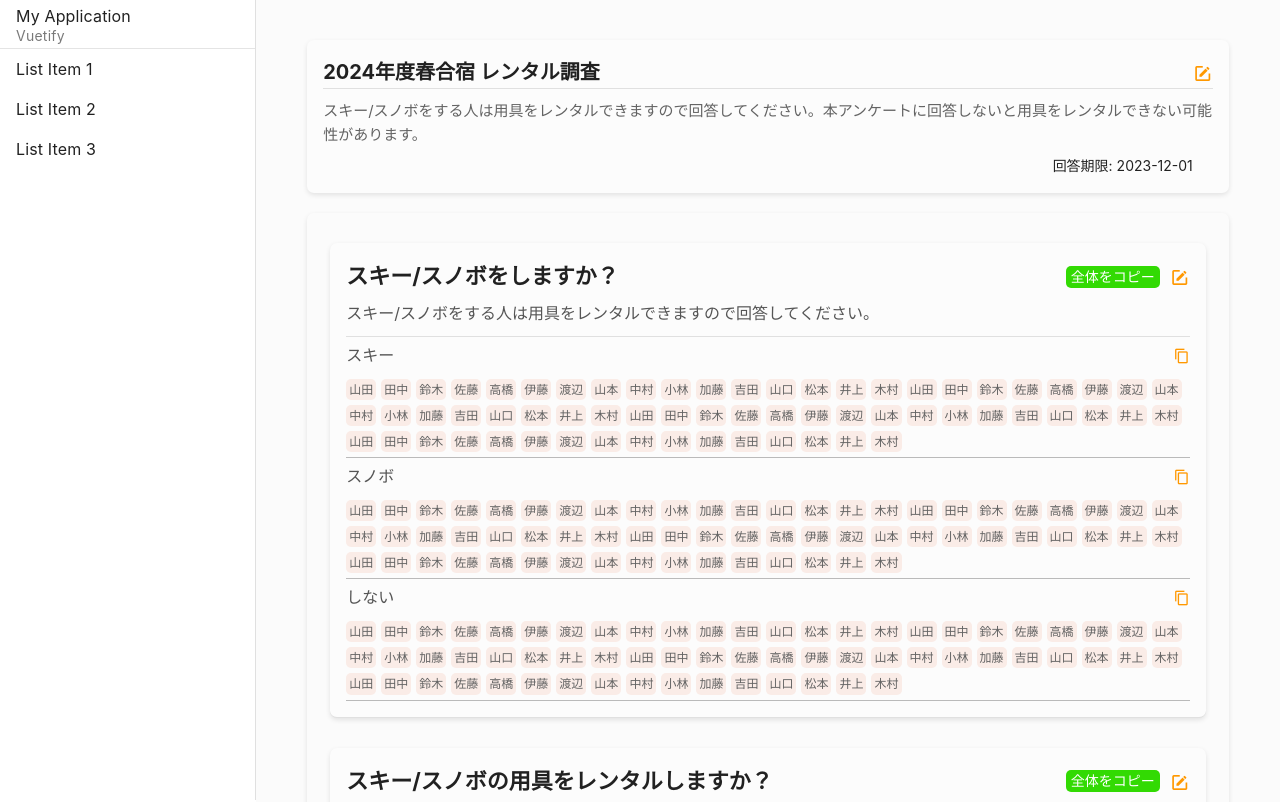
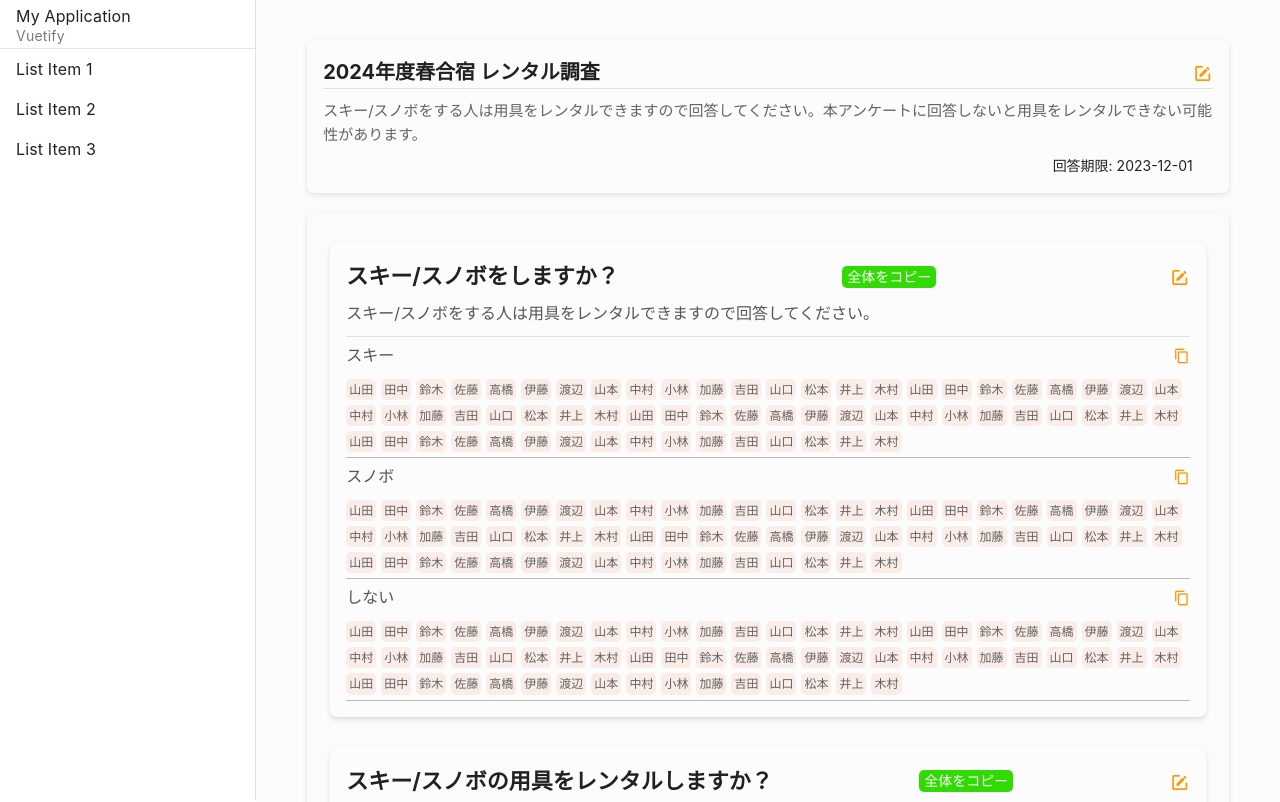
Before and after one commit to traP-jp/rucQ, a Vue app in the folder frontend/: page /1/admin/users/detail/1 in a window 1280 px wide. Shown: the top 802 px of the page. Built offline with nearby package versions, Linux system fonts and the light colour scheme; the HTML template or start-up script is replaced by a standard one.

Commit message:
反応エリアが広いことの修正

```diff
--- a/frontend/src/views/admin/AdminInformationDetail.vue
+++ b/frontend/src/views/admin/AdminInformationDetail.vue
@@ -7,7 +7,7 @@
           <v-icon class="edit-icon">mdi-square-edit-outline</v-icon>
         </button>
 
-        <v-dialog v-model="dialog" scrollable activator="parent">
+        <v-dialog v-model="dialog" scrollable >
           <v-sheet class="dialog-sheet">
             <h2>アンケートを編集</h2>
             <v-textarea
@@ -52,15 +52,12 @@
         <div class="question">
           <div class="questionTitle">
             {{ question.title }}
-            <div class="buttons">
-              <div class="allCopyButton">
-                <!-- <v-icon class="copyIcon">mdi-content-copy </v-icon> -->
-                全体をコピー
-              </div>
+
+            <div class="allCopyButton">全体をコピー</div>
             <button class="EditIconContainer" @click="openQuestionDialog(question.id)">
               <v-icon class="edit-icon">mdi-square-edit-outline</v-icon>
             </button>
-              <v-dialog v-model="questionDialogs[question.id]" scrollable activator="parent">
+            <v-dialog v-model="questionDialogs[question.id]" scrollable>
               <v-sheet class="dialog-sheet">
                 <h2>質問を編集</h2>
                 <v-textarea
@@ -107,7 +104,6 @@
                 </div>
               </v-sheet>
             </v-dialog>
-            </div>
           </div>
           <div class="questionDescription">
             {{ question.description }}
@@ -159,6 +155,7 @@ const openHeaderDialog = () => {
   editedTitle.value = questionHeader.value.title
   editedDescription.value = questionHeader.value.description
   editedDeadline.value = questionHeader.value.deadline
+  dialog.value = true
 }
 
 const openDialog = (id: number) => {
@@ -170,6 +167,7 @@ const openQuestionDialog = (id: number) => {
   editedTitle.value = questions.value[id].title
   editedDescription.value = questions.value[id].description
   editedOptions.value = [...questions.value[id].options]
+  questionDialogs.value[id] = true
 }
 
 // ダイアログを閉じる際に一時変数をリセット
@@ -456,7 +454,7 @@ const questions = ref<Question[]>([
 
 .dialog-sheet h2 {
   margin-bottom: 25px;
-  padding-top:10px;
+  padding-top: 10px;
   display: flex;
   flex-direction: column;
   justify-content: center;
```
Lines whose indentation alone changed are shown as unchanged.
